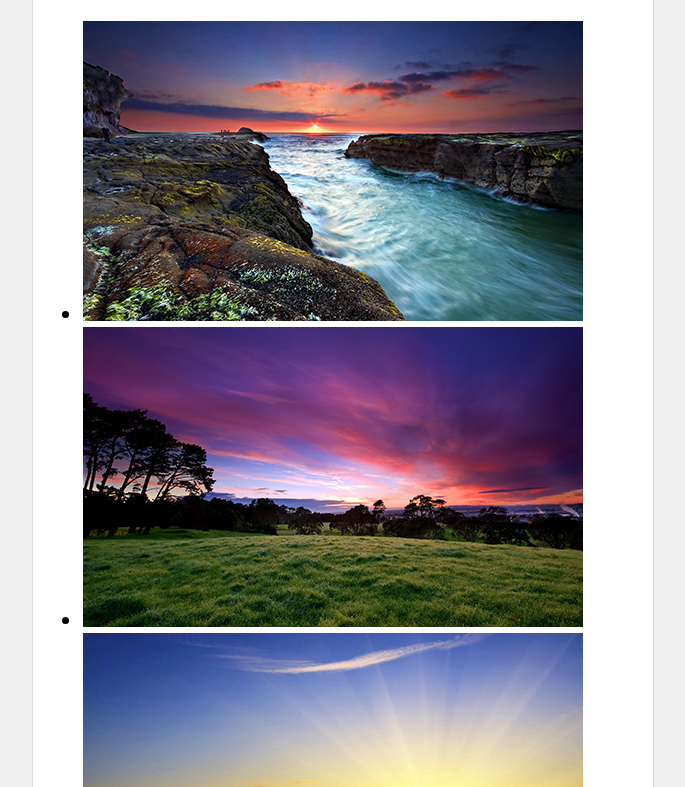
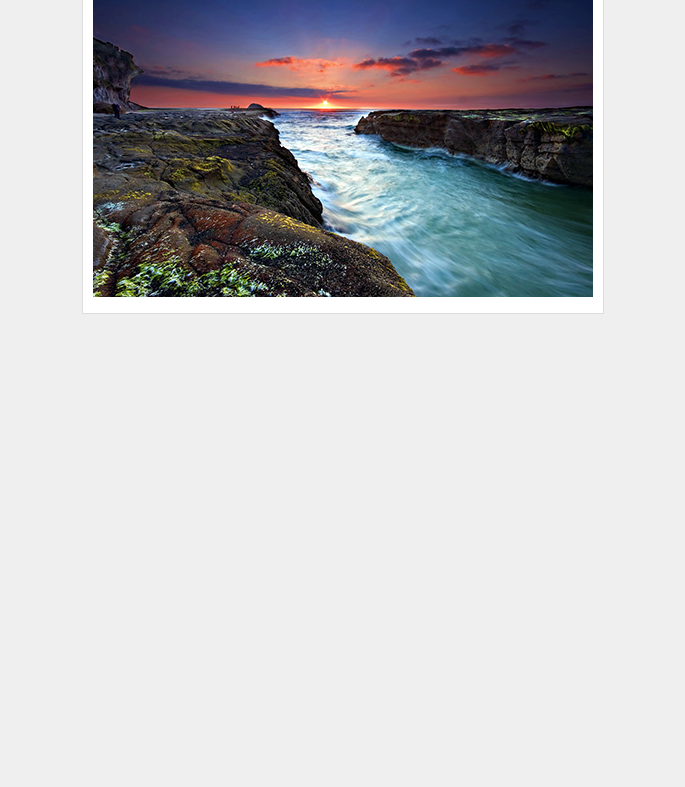
Before and after one commit to hentschellj/image-slider, a website: page index.html in a window 1280 px wide. Shown: the part 83-870 px from the top of the page, without its empty margins (297-982 px from the left). After the commit the page ends 800 px from the top, so only its background shows below. Drawn offline with Linux system fonts and the light colour scheme.

Commit message:
Set style for slider

```diff
--- a/public/css/style.css
+++ b/public/css/style.css
@@ -9,7 +9,7 @@ a {
 }
 
 .main-class {
-  width: 600px;
+  width: 500px;
   margin: auto;
   background-color: white;
   border: 1px solid #ddd;
@@ -22,3 +22,20 @@ a {
   background-color: #47ad54;
   color: #fff;
 }
+
+.slider {
+  width: 500px;
+  overflow: hidden;
+}
+
+.slider ul {
+   list-style: none;
+   width: 1500px;
+   position: relative;
+   padding: 0;
+   margin: 0;
+}
+
+.slider ul li {
+  float: left;
+}
```
